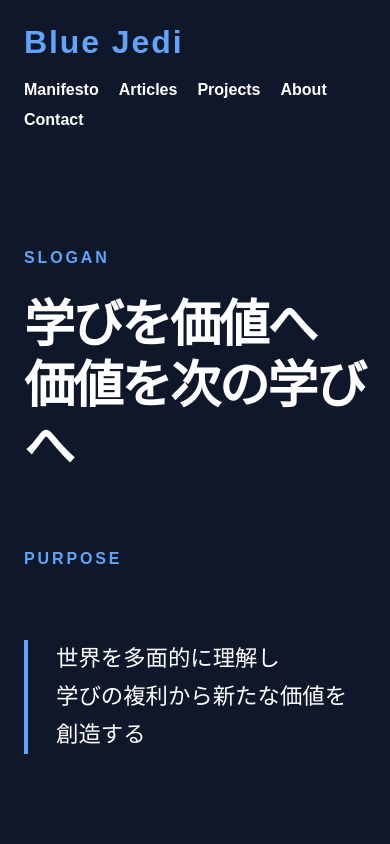
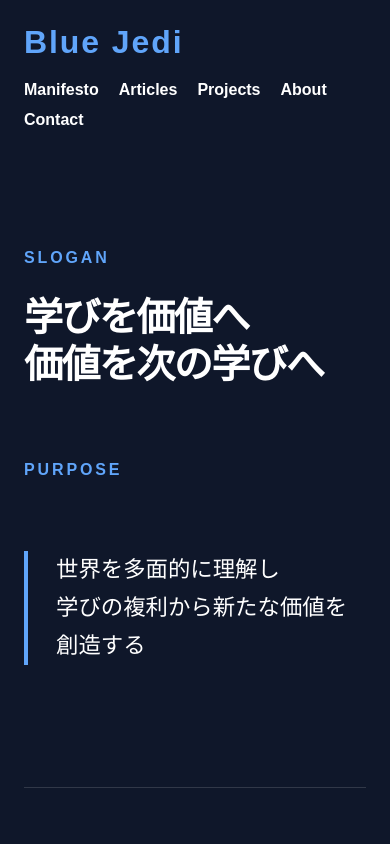
Before and after one commit to yotash/blue-jedi, a website: page manifesto.html in a window 390 px wide. Shown: the top 844 px of the page. Drawn offline with Linux system fonts and the light colour scheme.

Commit message:
Improve manifesto mobile typography

```diff
--- a/style.css
+++ b/style.css
@@ -892,7 +892,8 @@ img {
     }
 
     .manifesto-hero__title {
-        font-size: clamp(2.8rem, 13vw, 4.5rem);
+        font-size: clamp(2.2rem, 10vw, 4.5rem);
+        line-height: 1.2;
     }
 
 
```
